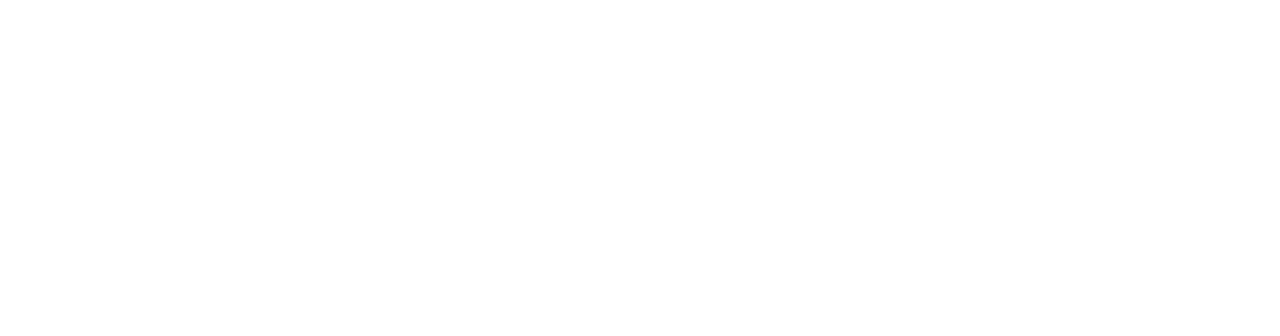
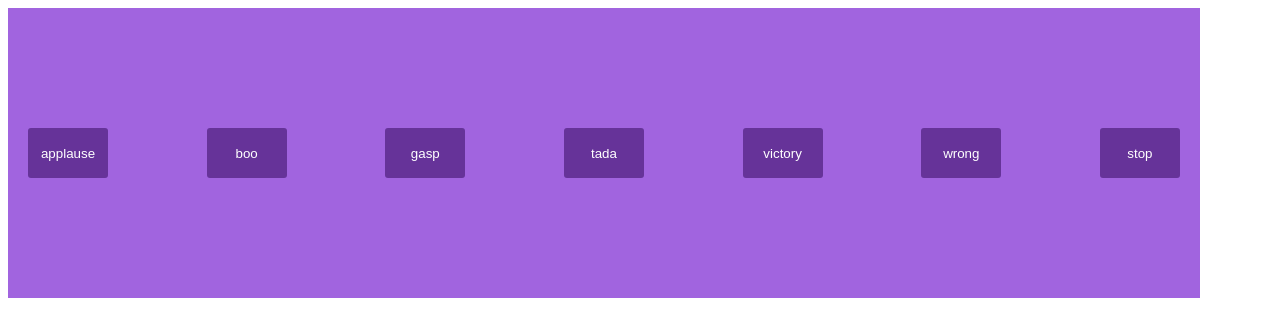
Before and after one commit to acciojob/Soundbar-PatilDivyani, a website: page main.html in a window 1280 px wide. Drawn offline with Linux system fonts and the light colour scheme.

Commit message:
created a submission

```diff
--- a/main.html
+++ b/main.html
@@ -10,7 +10,15 @@
 	<!-- the entire body must be written by student -->
     <script type="text/javascript" src="./script.js">
 </script>
-
+<section id="buttons">
+	<button class="btn">applause</button>
+	<button class="btn">boo</button>
+	<button class="btn">gasp</button>
+	<button class="btn">tada</button>
+	<button class="btn">victory</button>
+	<button class="btn">wrong</button>
+	<button class="stop">stop</button>
+</section>
 </body>
 
 </html>
--- a/styles.css
+++ b/styles.css
@@ -1 +1,25 @@
 /*  your css code here. If applicable */
+
+/* Your CSS Code here. */
+body{
+    width: 100vw;
+    height: 50%;
+
+}
+#buttons{
+    padding: 20px;
+    width: 90%;
+    height: 250px;
+    background-color: rgb(161,100,223);
+    display: flex;
+    justify-content: space-between;
+    align-items: center;
+}
+button{
+    background-color: rgb(102,51,153);
+    color: white;
+    border: none;
+    border-radius: 3px;
+    height: 50px;
+    width: 80px;
+}
```
